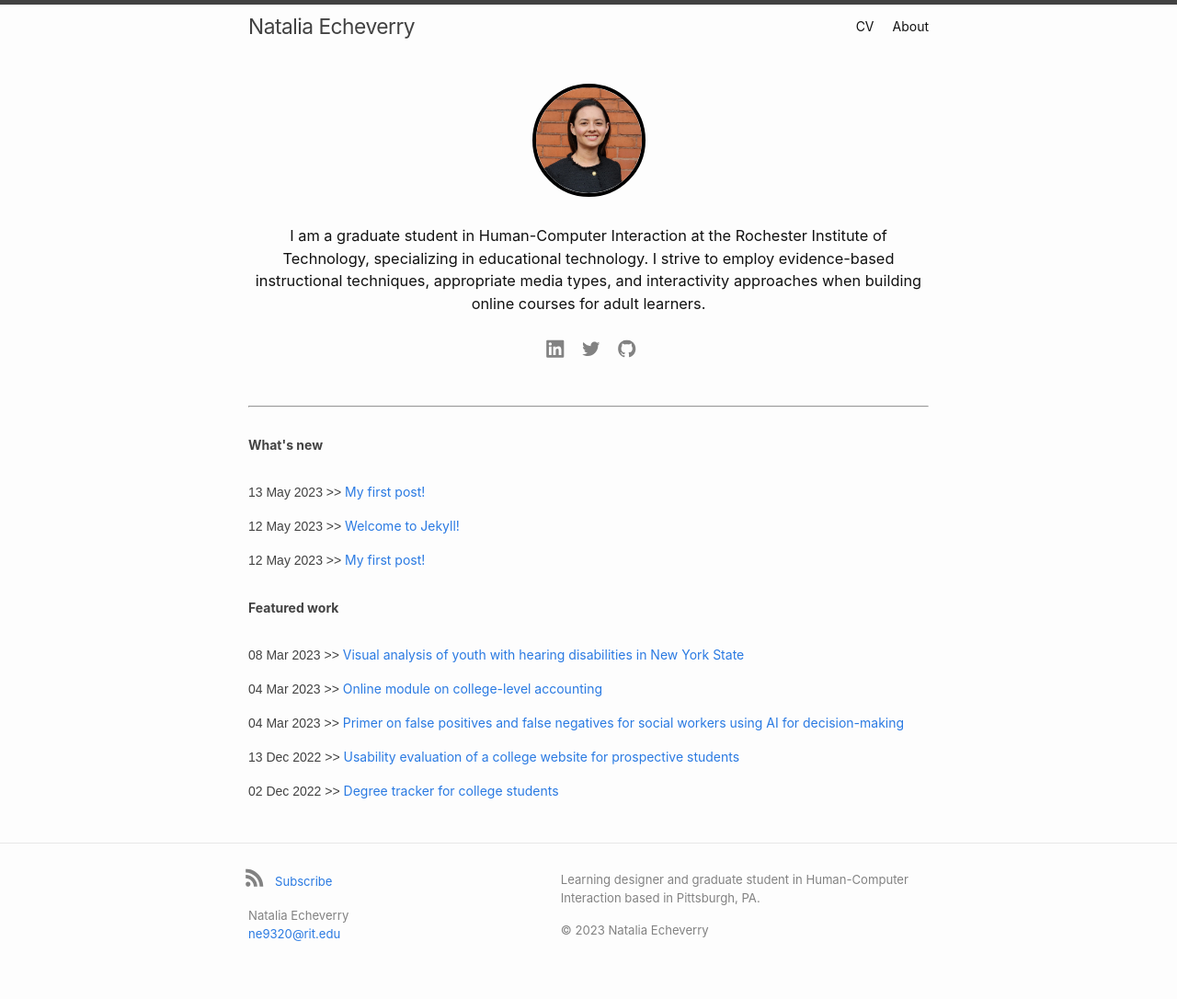
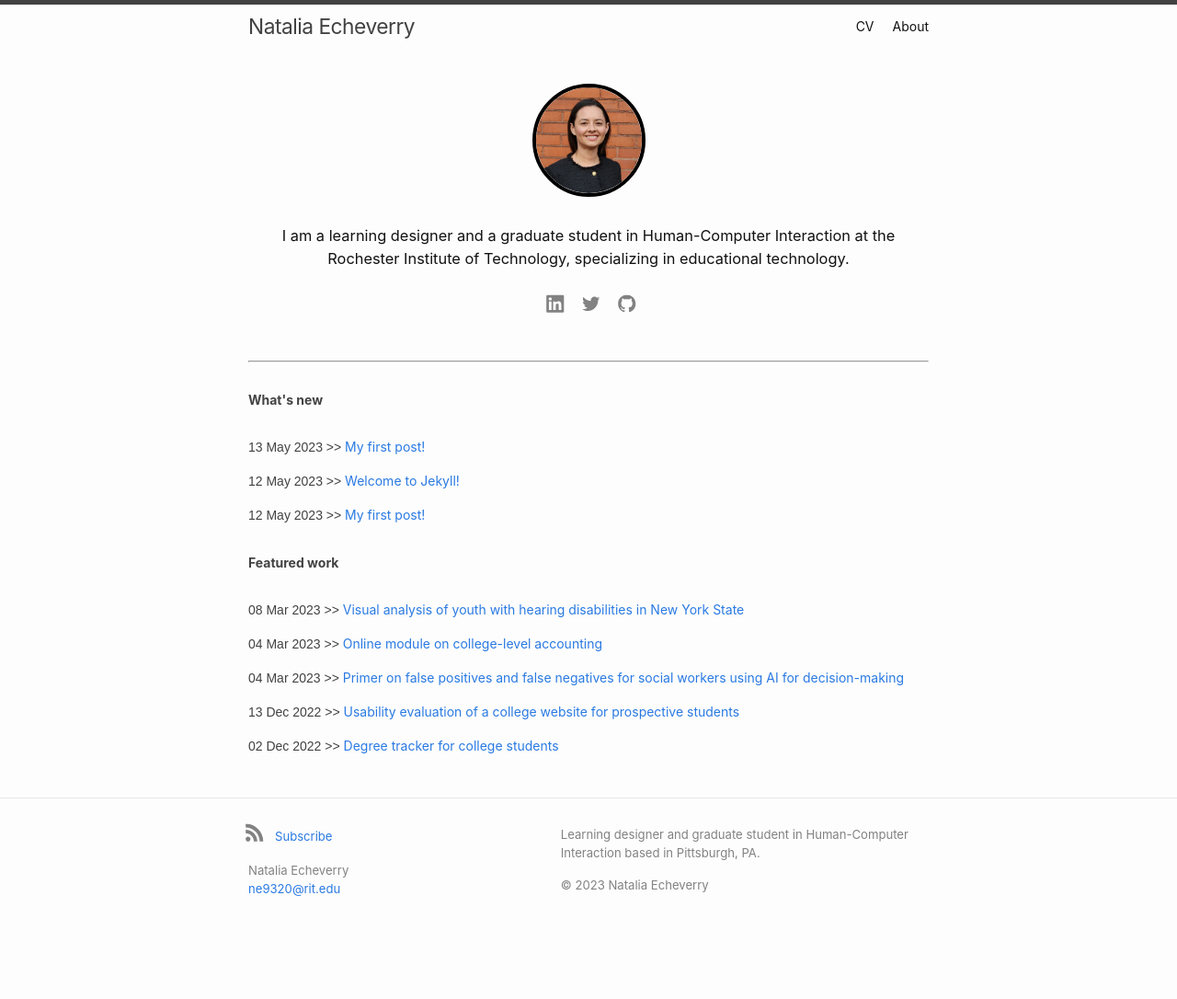
Before and after one commit to verrynatalia/verrynatalia, a Jekyll site: the page built from index.markdown, in a window 1280 px wide. Shown: the whole page at 92% size. Built offline with Jekyll 4.4.1, drawn with Linux system fonts in a browser that asks for light colours; some web fonts are replaced; after the commit the page ends 1037 px from its top, so only the background shows below that.

Commit message:
edits to home description

```diff
--- a/index.markdown
+++ b/index.markdown
@@ -5,7 +5,7 @@
 layout: home
 ---
 
-<h3 style="text-align: center;">I am a graduate student in Human-Computer Interaction at the Rochester Institute of Technology, specializing in educational technology. I strive to employ evidence-based instructional techniques, appropriate media types, and interactivity approaches when building online courses for adult learners.</h3>
+<h3 style="text-align: center;">I am a learning designer and a graduate student in Human-Computer Interaction at the Rochester Institute of Technology, specializing in educational technology.</h3>
 
 <div style="text-align: center;">
     {%- include social.html -%}
```
